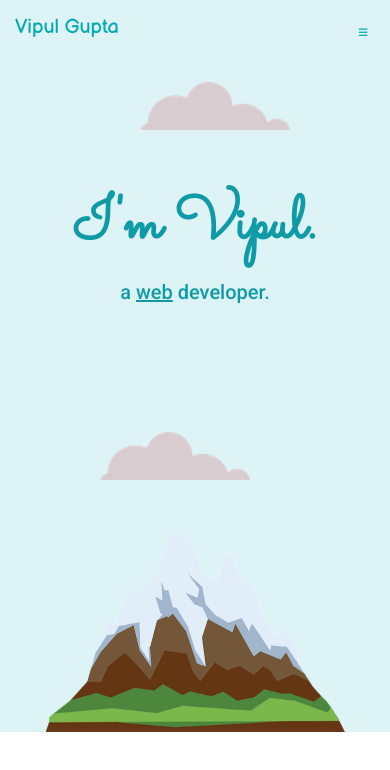
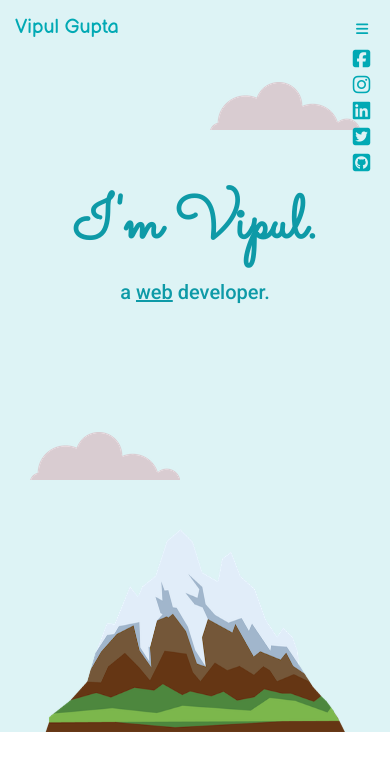
Before and after one commit to vipul980/Portfolio, a React app: page / in a window 390 px wide. Both pictures are taken after a click on the link 362 px from the left and 32 px from the top of the page. Built offline with nearby package versions, Linux system fonts and the light colour scheme.

Commit message:
toggle complete

```diff
--- a/public/Styles.css
+++ b/public/Styles.css
@@ -133,6 +133,29 @@ a {
 
 @media only screen and (max-width: 500px) {
 
+.nav-menu-show {
+   position: fixed;
+    top: 28px;
+    right: 14px;
+    padding: 10px;
+    display: inline;
+}
+
+.nav-item {
+
+    padding-top: 15px;
+     color: #01a9b4;
+    font-size: 10px;
+
+}
+
+.nav-menu-hide {
+       position: fixed;
+    top: 28px;
+    right: 20px;
+    display: none;
+}
+
 .topContainer {
 margin: -8px -8px auto -8px;
 background-color: #ddf3f5;
@@ -146,10 +169,10 @@ height: 800px;
     position: fixed;
 
     right: 25px;
-    top: 30px;
+    top: 25px;
     cursor: pointer;
     color: #01a9b4;
-    font-size: 5px;
+    font-size: 7px;
     display: flex;
 
 }
@@ -197,6 +220,19 @@ h1 {
     }
 
 
+.topCloud {
+  position: absolute;
+  top: 150px;
+  right: 30px;
+
+}
+
+.bottomCloud {
+    position: absolute;
+    top: 500px;
+    left: 30px;
+}
+
 .img {
     position: absolute;
     bottom: 0px;
--- a/src/Components/Header.js
+++ b/src/Components/Header.js
@@ -1,31 +1,31 @@
 import React from "react";
 
 function Header() {
-    function handleClick() {
-        return  <div className="nav-menu">
-    <div className="nav-item">
-    <a href="https://www.facebook.com/vipdwayne"><i class="fa fa-facebook-square icon" aria-hidden="true"></i></a>
-    </div>
-    <div className="nav-item">
-    <a href="https://www.instagram.com/vipulgupta980/"><i class="fa fa-instagram icon" aria-hidden="true"></i></a>
-    </div>
-    <div className="nav-item">
-    <a href="https://www.linkedin.com/in/vipul-gupta-34b864168/"><i class="fa fa-linkedin-square icon" aria-hidden="true"></i></a>
-    </div>
-    <div className="nav-item">
-    <a href="https://twitter.com/Bringit98"><i class="fa fa-twitter-square icon" aria-hidden="true"></i></a>
-    </div>
-    <div className="nav-item">
-    <a href="https://github.com/vipul980"><i class="fa fa-github-square icon" aria-hidden="true"></i></a>
-    </div>
-     </div>
-    }
+    const [isToggle, setToggle] = React.useState(true);
+
+    function handleClick(e) {
+        setToggle(!isToggle);
+       console.log("clicked");
+       console.log(isToggle);
+
+ }
+         if (isToggle === false) {
+             var prop = "nav-menu-show";
+
+         } else if(isToggle === true) {
+             var prop = "nav-menu";
+
+         }
+
+
+
+
     return <nav className="navbar">
     <a className="nav-brand">Vipul Gupta</a>
     <div  className="toggler-Hamburger">
-     <a className="hamIcon" onClick={handleClick}><i class="fa fa-bars" aria-hidden="true"></i></a>
+     <a className="hamIcon" onClick={handleClick} style={{display: isToggle === true ? "inline-block": "inline" }}><i class="fa fa-bars" aria-hidden="true"></i></a>
     </div>
-    <div className="nav-menu">
+    <div className={prop}>
     <div className="nav-item">
     <a href="https://www.facebook.com/vipdwayne"><i class="fa fa-facebook-square icon" aria-hidden="true"></i></a>
     </div>
```
Also changed, not shown: public/images/bg-3.jpg (deleted), public/images/bg-4.jpg (deleted), public/images/boom.png (deleted), public/images/insta.png (deleted).
